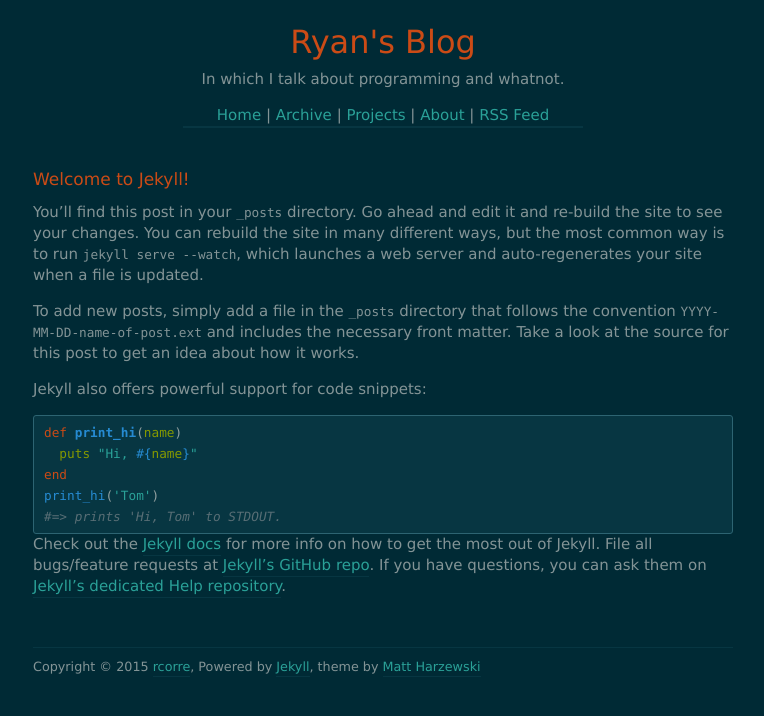
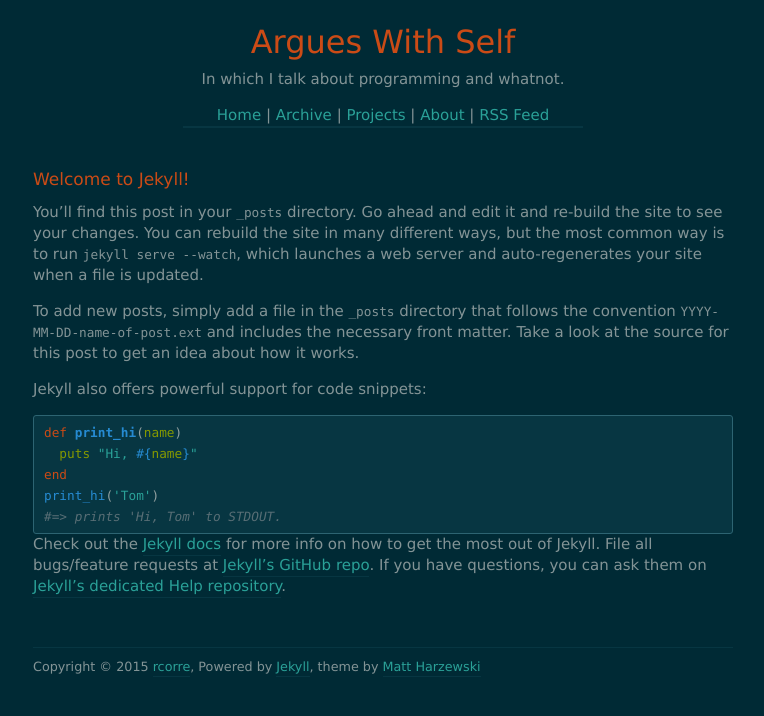
Before and after one commit to rcorre/rcorre.github.io, a Jekyll site: the page built from index.html, in a window 1280 px wide. Shown: the top 716 px of the page, without its empty margins (257-1021 px from the left). Built offline with Jekyll 4.4.1, drawn with Linux system fonts in a browser that asks for light colours; nearby versions of some CDN libraries; the list of posts is cut into pages by our own code.

Commit message:
Tentative title

```diff
--- a/_config.yml
+++ b/_config.yml
@@ -1,6 +1,6 @@
 # Site settings
 name: rcorre
-title: Ryan's Blog
+title: Argues With Self
 email: ryan@rcorre.net
 description: > # this means to ignore newlines until "baseurl:"
   In which I talk about programming and whatnot.
--- a/index.html
+++ b/index.html
@@ -1,6 +1,6 @@
 ---
 layout: default
-title: Ryan's Blog
+title: Argues With Self
 ---
 
 {% for post in paginator.posts %}
```
